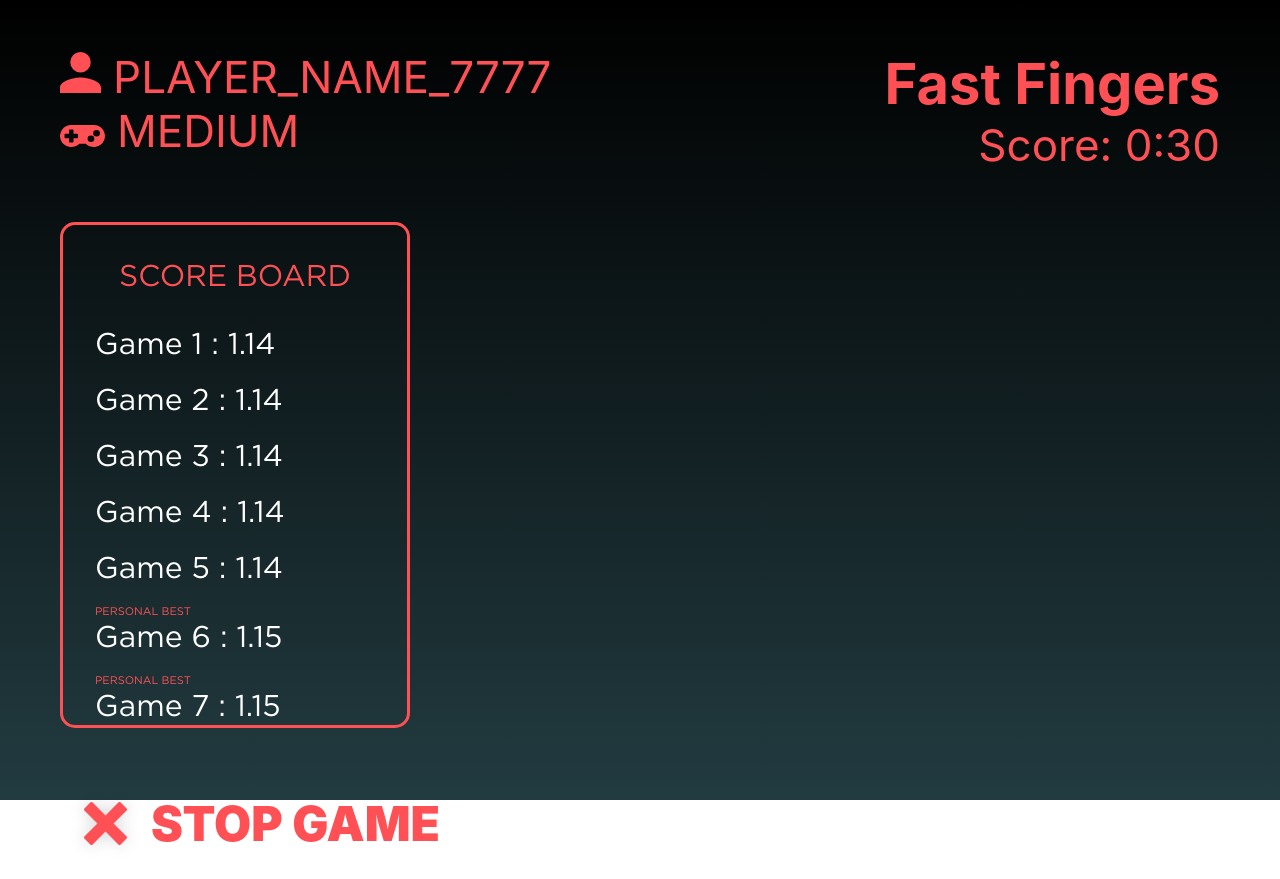
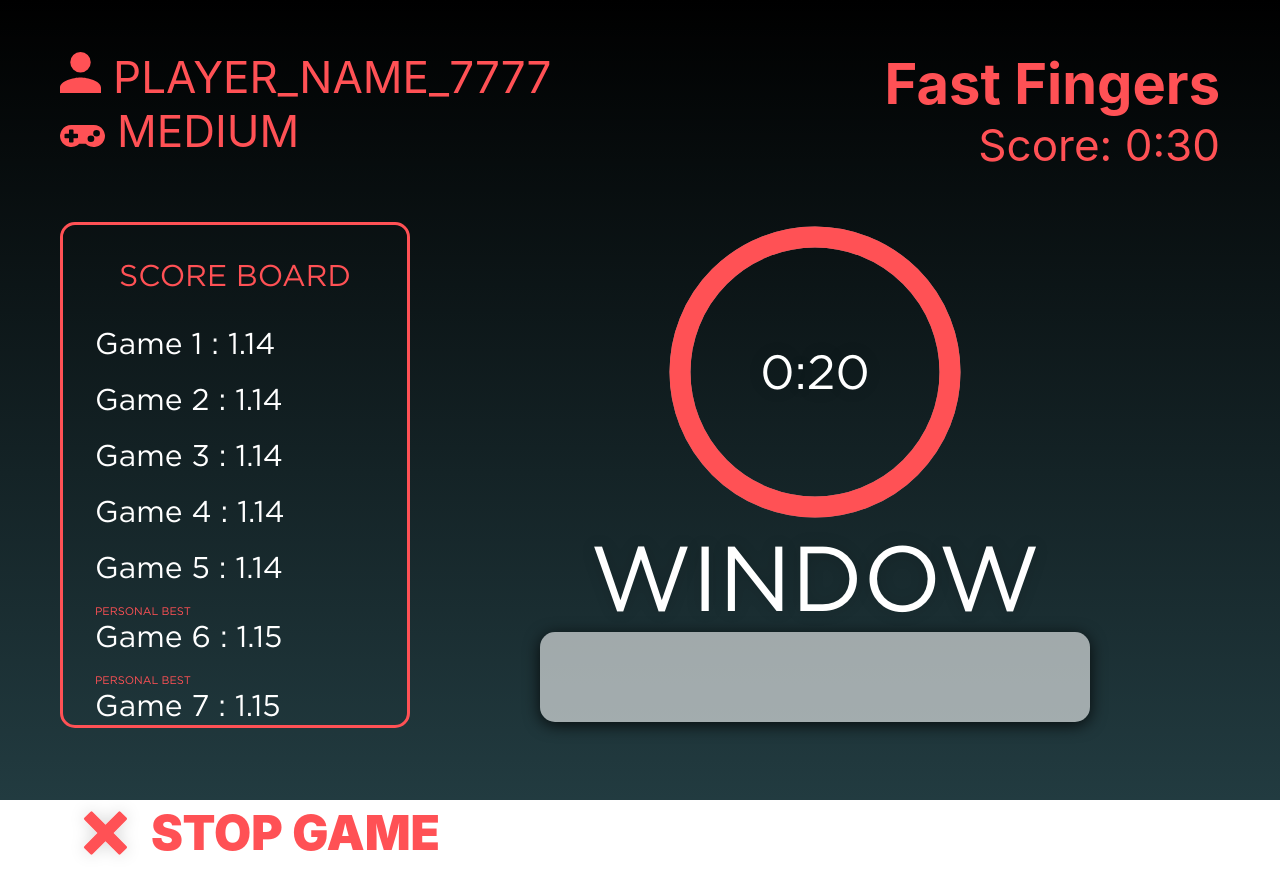
Before and after one commit to pesto-students/fast-fingers-b04-dagaaman, a React (Create React App) app: page /play in a window 1280 px wide. Built offline with nearby package versions, Linux system fonts and the light colour scheme.

Commit message:
implement player UI

```diff
--- a/src/Common/Header/Header.css
+++ b/src/Common/Header/Header.css
@@ -13,7 +13,11 @@
 
 .header-container .user-details {
   text-transform: uppercase;
+  max-width: 50%;
+  white-space: nowrap;
+  overflow: hidden;
 }
+
 
 .header-container .score-details .game-header{
   font-size: 56px;
--- a/src/Player/Player.css
+++ b/src/Player/Player.css
@@ -1,6 +1,15 @@
 .player-container {
   width: 100%;
   padding: 50px 60px;
+}
+
+.player-container .game-wrapper {
+  width: 100%;
+}
+
+.player-container .play-container {
+  width: 100%;
+  max-width: 550px;
 }
 
 .player-container .player-box {
@@ -12,3 +21,93 @@
   max-width: 350px;
   width: 100%;
 }
+.game-wrapper {
+  display: flex;
+  align-items: center;
+  justify-content: center;
+}
+
+.game-wrapper .play-container {
+  display: flex;
+  flex-direction: column;
+  justify-content: center;
+  align-items: center;
+  text-shadow: 0 0 16px rgba(0, 0, 0, 0.16);
+  font-family: Gotham;
+  font-size: 92px;
+  font-weight: 500;
+  font-stretch: normal;
+  font-style: normal;
+  line-height: 1.2;
+  letter-spacing: normal;
+  text-align: left;
+  color: #ffffff;
+}
+
+.game-wrapper .play-container .wrong{
+  color: #445298;
+}
+
+.game-wrapper .play-container .correct{
+  color: #54ba18;
+}
+
+.game-wrapper .play-container .input-word {
+  width: 100%;
+  font-size: 40px;
+  text-align: center;
+}
+
+/* Timer CSS */
+.base-timer {
+  position: relative;
+  width: 300px;
+  height: 300px;
+}
+
+.base-timer__svg {
+  transform: scaleX(-1);
+}
+
+.base-timer__circle {
+  fill: none;
+  stroke: none;
+}
+
+.base-timer__path-elapsed {
+  stroke-width: 7px;
+  stroke: grey;
+}
+
+.base-timer__path-remaining {
+  stroke-width: 7px;
+  stroke-linecap: round;
+  transform: rotate(90deg);
+  transform-origin: center;
+  transition: 1s linear all;
+  fill-rule: nonzero;
+  stroke: currentColor;
+}
+
+.base-timer__path-remaining.green {
+  color: rgb(65, 184, 131);
+}
+
+.base-timer__path-remaining.orange {
+  color: orange;
+}
+
+.base-timer__path-remaining.red {
+  color: #ff5155;
+}
+
+.base-timer__label {
+  position: absolute;
+  width: 300px;
+  height: 300px;
+  top: 0;
+  display: flex;
+  align-items: center;
+  justify-content: center;
+  font-size: 48px;
+}
--- a/src/Player/Player.js
+++ b/src/Player/Player.js
@@ -3,13 +3,53 @@ import './Player.css';
 import Footer from '../Common/Footer/Footer';
 import Header from '../Common/Header/Header';
 import ScoreBoard from '../Common/ScoreBoard/ScoreBoard';
-import { MODE } from '../constants'
+import { MODE, TIMER } from '../constants'
 
 export default class Player extends Component {
   constructor(props) {
     super(props);
-    this.state = {showDropdown: true, diffLevel: 0, username: null, redirect: null};
+    this.state = {showDropdown: true, currentWord: 'WINDOW', userWord: null, timerInterval: null, timePassed: 0, timeLeft: TIMER.TIME_LIMIT, remainingPathColor : TIMER.COLOR_CODES.info.color, letterStatus: [] };
     this.renderFooter = this.renderFooter.bind(this);
+    this.updateUserWord = this.updateUserWord.bind(this);
+    this.formatTime = this.formatTime.bind(this);
+    this.updateWordCompletion = this.updateWordCompletion.bind(this);
+    // setTimeout(() => {
+    //   this.startTimer();
+    // }, 2000);
+  }
+
+
+  async updateUserWord(event) {
+    let curr = event.target.value;
+    if(!!curr) {
+      curr = curr.toUpperCase();
+    }
+    await this.setState(state => ({
+      userWord: curr
+    }));
+
+    this.updateWordCompletion();
+  }
+
+  async updateWordCompletion() {
+    const letterStatus = Array(25).fill('');
+    const userWord = this.state.userWord;
+    if(userWord) {
+      [...userWord].forEach((curr, i) => {
+          if(curr === this.state.currentWord[i]) {
+            letterStatus[i] = 'correct';
+          } else {
+            letterStatus[i] = 'wrong';
+          }
+        }
+      )
+    }
+
+    await this.setState(state => ({
+      letterStatus: letterStatus
+    }));
+
+    console.log(this.state.letterStatus);
   }
 
   renderFooter() {
@@ -27,6 +67,82 @@ export default class Player extends Component {
     return '';
   }
 
+  onTimesUp() {
+    clearInterval(this.state.timerInterval);
+  }
+
+  startTimer() {
+    const timerInterval = setInterval(() => {
+      const timePassed = this.state.timePassed + 1;
+      this.setState(state => ({
+        timePassed: timePassed
+      }));
+
+      const timeLeft = TIMER.TIME_LIMIT - timePassed;
+      this.setState(state => ({
+        timeLeft: timeLeft
+      }));
+
+      document.getElementById("base-timer-label").innerHTML = this.formatTime(timeLeft);
+
+      this.setState(state => ({
+        timerInterval: timerInterval
+      }));
+
+      this.setCircleDasharray();
+      this.setRemainingPathColor(timeLeft);
+
+      if (timeLeft === 0) {
+        this.onTimesUp();
+      }
+    }, 1000);
+  }
+
+  formatTime() {
+    const time = this.state.timeLeft;
+    const minutes = Math.floor(time / 60);
+    let seconds = time % 60;
+
+    if (seconds < 10) {
+      seconds = `0${seconds}`;
+    }
+
+    return `${minutes}:${seconds}`;
+  }
+
+  setRemainingPathColor(timeLeft) {
+    const { alert, warning, info } = TIMER.COLOR_CODES;
+    if (timeLeft <= alert.threshold) {
+      document
+        .getElementById("base-timer-path-remaining")
+        .classList.remove(warning.color);
+      document
+        .getElementById("base-timer-path-remaining")
+        .classList.add(alert.color);
+    } else if (timeLeft <= warning.threshold) {
+      document
+        .getElementById("base-timer-path-remaining")
+        .classList.remove(info.color);
+      document
+        .getElementById("base-timer-path-remaining")
+        .classList.add(warning.color);
+    }
+  }
+
+  calculateTimeFraction() {
+    const rawTimeFraction = this.state.timeLeft / TIMER.TIME_LIMIT;
+    return rawTimeFraction - (1 / TIMER.TIME_LIMIT) * (1 - rawTimeFraction);
+  }
+
+  setCircleDasharray() {
+    const circleDasharray = `${(
+      this.calculateTimeFraction() * TIMER.FULL_DASH_ARRAY
+    ).toFixed(0)} 283`;
+    document
+      .getElementById("base-timer-path-remaining")
+      .setAttribute("stroke-dasharray", circleDasharray);
+  }
+
   render() {
     return (
       <div className="player-container">
@@ -35,6 +151,43 @@ export default class Player extends Component {
           <div className="scoreboard-wrapper"> <ScoreBoard /> </div>
           <div className="game-wrapper">
             {/* // if else here */}
+
+            <div className="play-container">
+              <div className="timer">
+                <div id="app">
+                <div className="base-timer">
+                  <svg className="base-timer__svg" viewBox="0 0 100 100" xmlns="http://www.w3.org/2000/svg">
+                    <g className="base-timer__circle">
+                      <circle className="base-timer__path-elapsed" cx="50" cy="50" r="45"></circle>
+                      <path
+                        id="base-timer-path-remaining"
+                        strokeDasharray="283"
+                        className={`base-timer__path-remaining ${this.state.remainingPathColor}`}
+                        d="
+                          M 50, 50
+                          m -45, 0
+                          a 45,45 0 1,0 90,0
+                          a 45,45 0 1,0 -90,0
+                        "
+                      ></path>
+                    </g>
+                  </svg>
+                  <span id="base-timer-label" className="base-timer__label">{this.formatTime()}</span>
+                </div>
+                </div>
+              </div>
+              <div className="word">
+              {[...this.state.currentWord].map((curr, i) => {
+                // if(curr === this.getMaxResult()) {
+                //   return  <span key={i}>{curr}</span>
+                // }
+                return <span key={i} className={`${this.state.letterStatus[i]}`}>{curr}</span>
+              })}
+              </div>
+              <div className="input-word">
+              <input className="App-Input" onChange={(e) => { this.updateUserWord(e) }} tabIndex="0" type="text"/>
+              </div>
+            </div>
           </div>
 
 
--- a/src/constants.ts
+++ b/src/constants.ts
@@ -27,3 +27,21 @@ export const MODE = {
     PLAYING: 1,
     SCORE_REPORT: 2
 }
+
+export const TIMER = {
+    TIME_LIMIT: 20,
+    FULL_DASH_ARRAY: 283,
+    COLOR_CODES: {
+        info: {
+          color: "red"
+        },
+        warning: {
+          color: "red",
+          threshold: 10
+        },
+        alert: {
+          color: "red",
+          threshold: 5
+        }
+      }
+}
```
